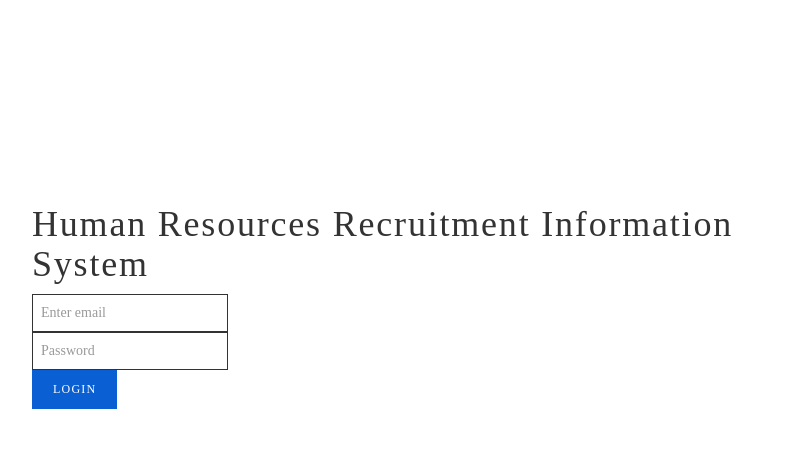
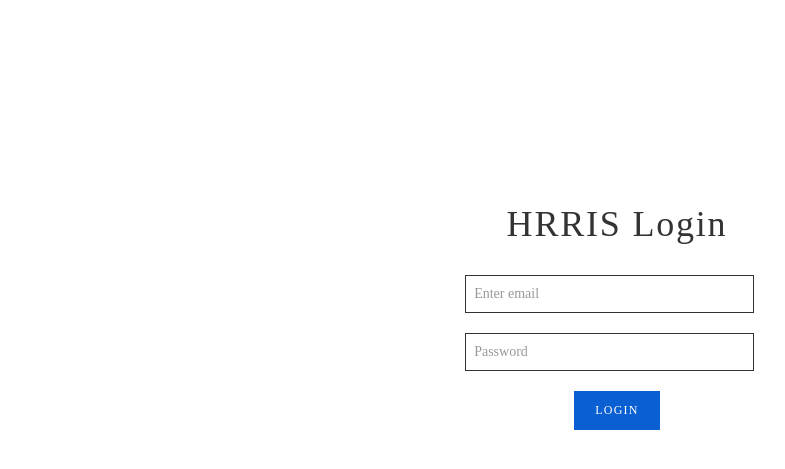
Before and after one commit to propensiasik/HRRIS, a Laravel app: template resources/views/login.blade.php in a window 1280 px wide. Shown: the top 469 px of the page, without its empty margins (23-808 px from the left). Run offline with Laravel 8, Linux system fonts and the light colour scheme; the template is opened without the code that fills it, so the values that code supplies are empty; settings files or empty folders that the repository lacks are supplied; some libraries are stand-ins or nearby versions; some web fonts are replaced.

Commit message:
update halaman login

```diff
--- a/resources/views/login.blade.php
+++ b/resources/views/login.blade.php
@@ -4,7 +4,7 @@
   <meta charset="utf-8">
   <meta http-equiv="X-UA-Compatible" content="IE=edge,chrome=1">
 
-  <title>HRRIS | Home</title>
+  <title>HRRIS</title>
   <meta name="description" content="UI Kit.">
   <meta name="author" content="Faizal Rahman">
 
@@ -47,12 +47,16 @@
 </head>
 
 <body>
+
 <section id="content" class="login">
   <div class="container">
     <div class="row">
-        <div class="col-md-8">
-          <h1>Human Resources Recruitment Information System</h1>
+      <div class="col-md-13">
+
+        <h1>HRRIS Login</h1>
           <form action = {{url('/dologin')}} method="POST">
+
+          <br>
 
           <div class="form-inline">
             <div class="form-group">
@@ -60,23 +64,26 @@
               <input type="email" name="email" class="form-control" id="exampleInputEmail3" placeholder="Enter email">
             </div>
 
+            <br>
+
             <div class="form-group">
               <label class="sr-only" for="exampleInputPassword3">Password</label>
               <input type="password" name ="password"class="form-control" id="exampleInputPassword3" placeholder="Password">
             </div>
 
+            <br>
+
             <button type="submit" class="btn btn-secondary">Login</button>
             <input type="hidden" name="_token" value="<?php echo csrf_token(); ?>">
           </div>
+
           <?php
-
             if(session_id()){
                 echo'<h4>';
                 echo $_SESSION['loginError'];
                 echo'</h4>';
               }
               else{
-
               }
             ?>
             <!--<div class="form-group">
@@ -93,6 +100,7 @@
         </div>
       </div>
     </div>
+  </div>
 </section>
 
 </body>
```
Lines whose indentation alone changed are shown as unchanged.
